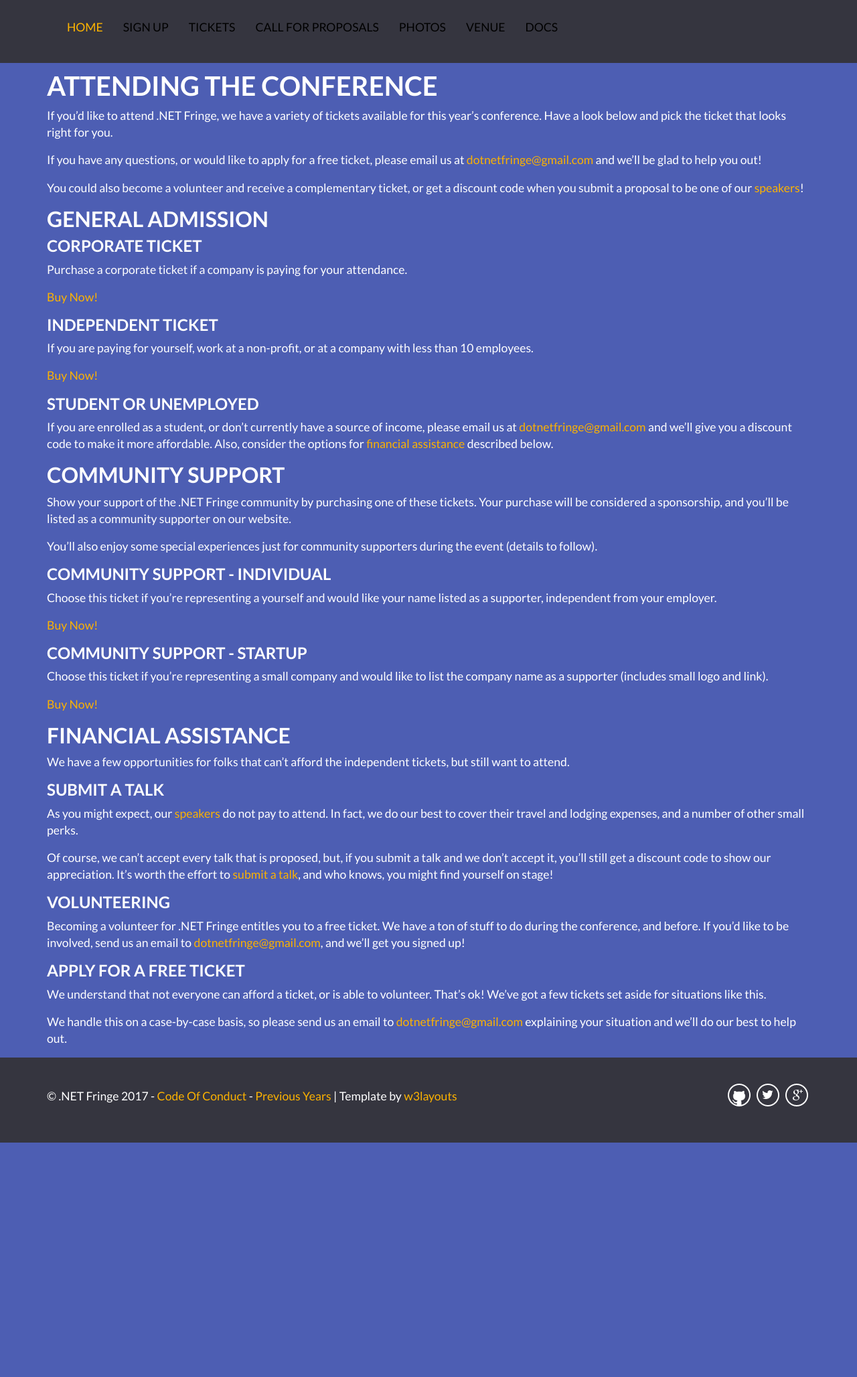
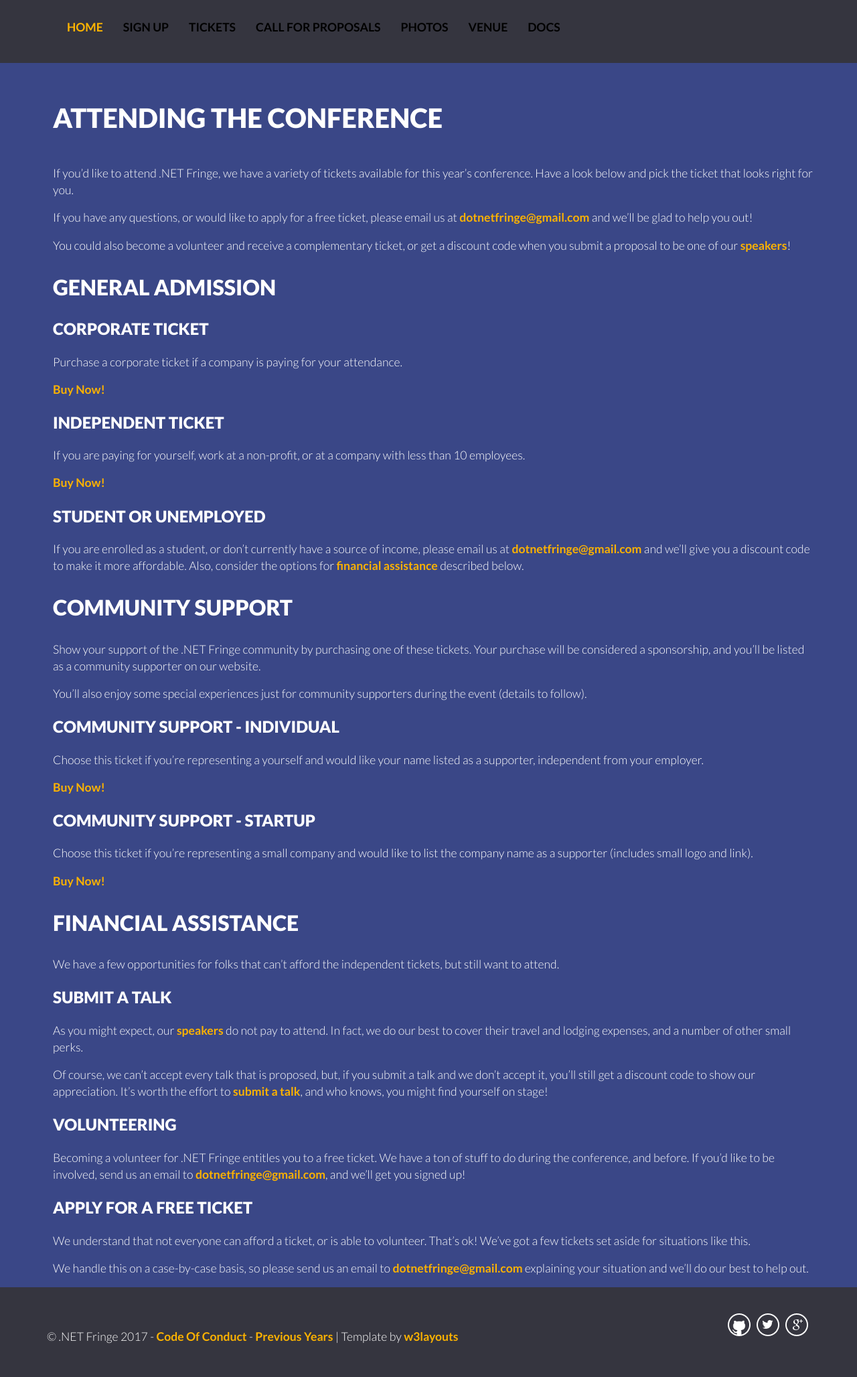
Before and after one commit to dotnetfringe/2017.dotnetfringe.org, a Jekyll site: the page built from docs/attending.md, in a window 1280 px wide. Shown: the whole page at 67% size. Built offline with Jekyll 4.4.1, drawn with Linux system fonts in a browser that asks for light colours; comment, search, counter and statistics services are not loaded; our own code applies the rules of GitHub Pages for plain Markdown files; before the commit the page ends 1706 px from its top, so only the background shows below that.

Commit message:
Font vars in place, limited Lato weights to ones that exist

```diff
--- a/_includes/_font.html
+++ b/_includes/_font.html
@@ -1 +1 @@
-    <link href='http://fonts.googleapis.com/css?family=Lato:100,300,400,500,700,900' rel='stylesheet' type='text/css'>
+    <link href='http://fonts.googleapis.com/css?family=Lato:300,700,900' rel='stylesheet' type='text/css'>
--- /dev/null
+++ b/_sass/_base.scss
@@ -0,0 +1,40 @@
+/* For all general element styling */
+
+
+html, body {
+  background: $color-body;
+}
+
+h1, h2, h3, h4, h5, h6 {
+  font-weight: $font-extra-bold;
+}
+h1 {
+  margin: 3rem auto;
+  font-size: 2.5rem;
+  line-height: 2.7rem;
+}
+h2 {
+  margin: 2rem auto;
+  font-size: 2rem;
+  line-height: 2.2rem;
+}
+h3 {
+  margin: 1.5rem auto;
+  font-size: 1.5rem;
+  line-height: 1.6rem;
+}
+ul li {
+  font-size: 1.1rem;
+  line-height: 1.25rem;
+  margin-bottom: .75rem;
+}
+p {
+  font-weight: $font-normal;
+  margin: 1rem auto;
+  font-size: 1.1rem;
+  margin-bottom: 1rem;
+}
+a {
+  font-weight: $font-bold;
+  color: $color-link;
+}
--- /dev/null
+++ b/_sass/_bootstrap-override.scss
@@ -0,0 +1,4 @@
+.contents {
+    padding-left: 5%;
+    padding-right: 5%;
+}
--- a/_sass/_content.scss
+++ /dev/null
@@ -1,29 +0,0 @@
-/* For all general content styling */
-
-
-ul li {
-  font-size: 1.1rem;
-  line-height: 1.25rem;
-  margin-bottom: .75rem;
-  color: white;
-}
-
- h1 {
-  font-size: 2.5rem;
-  line-height: 2.7rem;
-}
- h2 {
-  font-size: 2rem;
-  line-height: 2.2rem;
-}
-h3 {
-  font-size: 1.5rem;
-  line-height: 1.6rem;
-}
- a {
-  color: #FCB200;
-}
-p {
-  font-size: 1.1rem;
-  margin-bottom: 1rem;
-}
--- /dev/null
+++ b/_sass/_variables.scss
@@ -0,0 +1,7 @@
+
+$color-body: #3a4787;
+$color-link: #FCB200;
+
+$font-normal: 300;
+$font-bold: 700;
+$font-extra-bold: 900;
--- a/css/main.scss
+++ b/css/main.scss
@@ -3,5 +3,7 @@
 
 @charset "utf-8";
 
+@import '_variables';
 @import '_w3layout';
-@import '_content'
+@import '_base';
+@import '_bootstrap-override';
```
